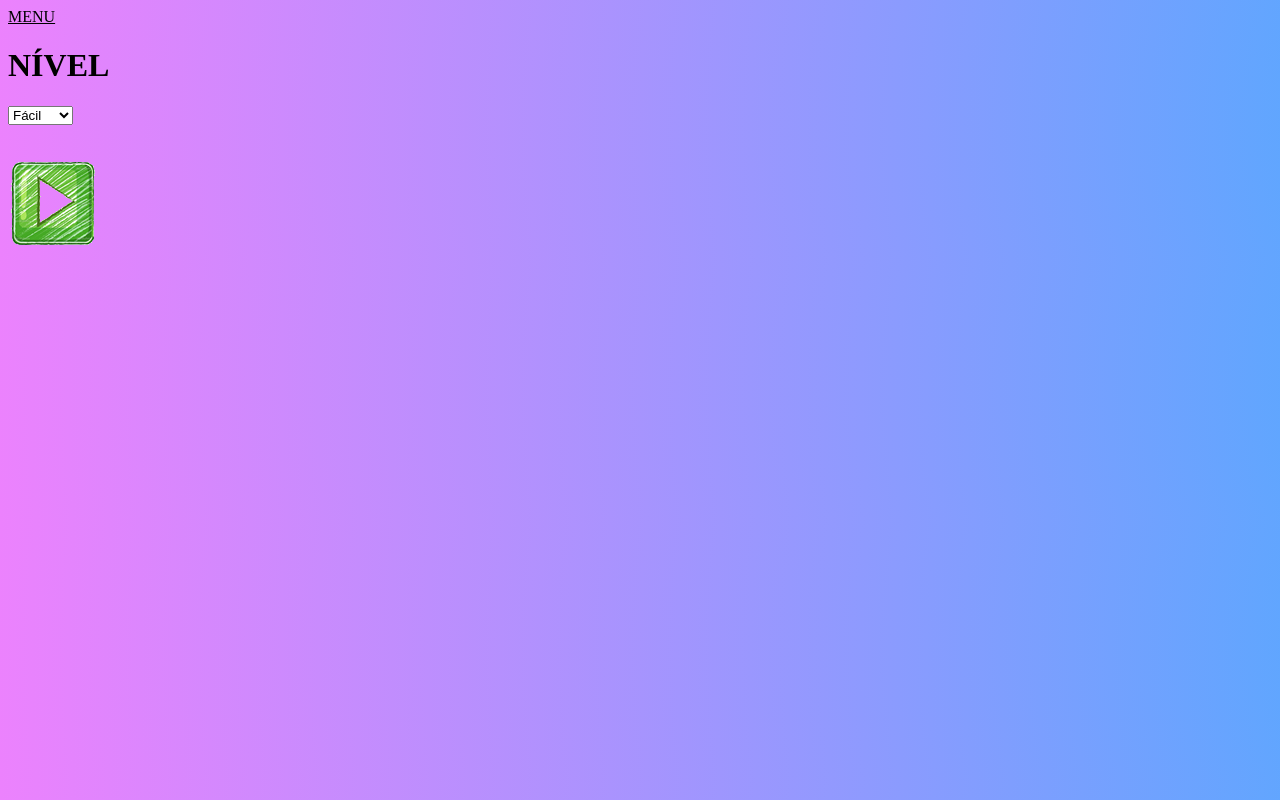
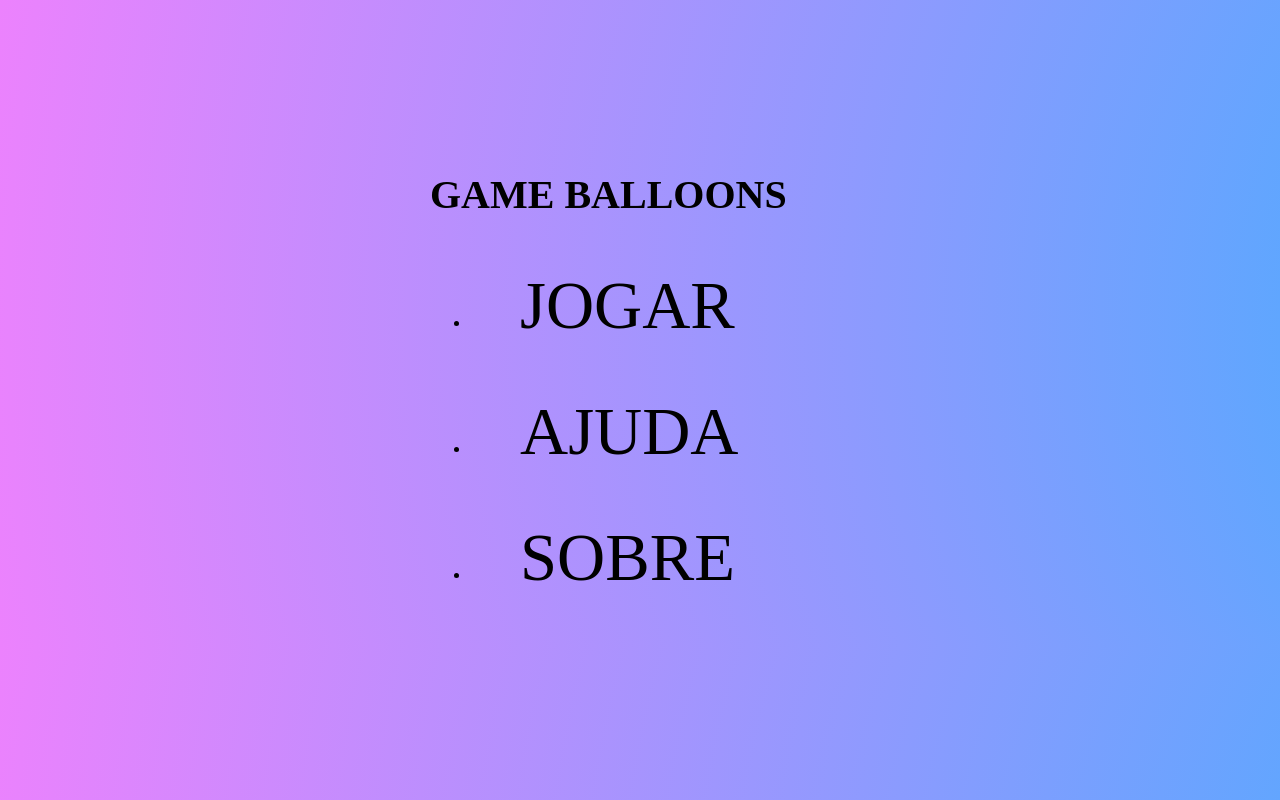
Before and after one commit to giovannafernands/jogo_web_2019, a PHP site: page / in a window 1280 px wide. Run offline with PHP 8.4, Linux system fonts and the light colour scheme.

Commit message:
css do menu

```diff
--- a/balloon.js
+++ b/balloon.js
@@ -16,7 +16,7 @@ function iniciaJogo(){
 
     //3 difícil
     if(nivel_jogo == 3){
-        tempo_segundos = 30;
+        tempo_segundos = 45;
     }
 
     // inserindo segundos
@@ -52,7 +52,7 @@ function contagem_tempo(segundos){
 
 function game_over(){
     remove_eventos_baloes();
-    alert('Fim de jogo, você não conseguiu estourar todos os balões a tempo');
+    alert('QUE PENINHA! VOCÊ PERDEU KKKKKK.');
 }situacao_jogo:
 
 function cria_baloes(qtde_baloes){
@@ -93,7 +93,7 @@ function pontuacao(acao){
 
 function situacao_jogo(balloon_inteiros){
     if(balloon_inteiros == 0){
-        alert('Parabéns, você conseguiu estourar todos os balões e tempo');
+        alert('Parabéns!!!');
         parar_jogo();
     }
 }
--- a/index.html
+++ b/index.html
@@ -1,32 +1,24 @@
-<!DOCTYPE HTML>
-<html lang="pt-br">
-	<head>
-		<meta charset="UTF-8">
-		<title>BALLOON</title>
-		<script src="script.js"></script>
-		<link rel="stylesheet" href="style.css">
-		<link rel="icon" href="https://cdn4.iconfinder.com/data/icons/circus-and-amusement-park-flat/64/balloon-show-circus-512.png">
-	</head>
+<!DOCTYPE html>
+<html lang="en">
+<head>
+	<meta charset="UTF-8">
+	<title>MENU</title>
+	<link rel="stylesheet" href="menu.css">
+	<link rel="icon" href="https://cdn4.iconfinder.com/data/icons/circus-and-amusement-park-flat/64/balloon-show-circus-512.png">
+</head>
+<body>
+	<div class="corpo">
 
+         <h3>GAME BALLOONS</h3>
+		<ul>
+		<li><a href="play.html">JOGAR</a></li>
 
-		<body>
-<div class="banner">
-    <a href="index.html" class="a2"> MENU</a>
+        <li><a href="ajuda.html">AJUDA</a></li>
 
+        <li><a href="#">SOBRE</a></li>
 
-</div>
-		<div>
-			<p>
-				<h1>NÍVEL</h1>
-				<select name="nivel" id="nivel_jogo">
-					<option value="1">Fácil</option>
-					<option value="2">Normal</option>
-					<option value="3">Difícil</option>
-				</select>
-			</p>
-			<br>
-			<img src="imagens/iniciar.png" onclick="iniciaJogo()">
-		</div>
-	</body>
+	</ul>
 
+	</div>
+</body>
 </html>
--- a/menu.css
+++ b/menu.css
@@ -8,6 +8,9 @@ background:
 }
 
 a{
+	  text-decoration: none;
+    text-decoration: none;
+    color:#5f7a06;
 	font-size:50pt;
 	display: block;
 	height: 50px
@@ -21,3 +24,53 @@ a{
 	width: 420px;
 	margin:150px auto 0px auto;
 }
+
+.a2{
+    text-decoration: none;
+    text-decoration: none;
+    color:#5f7a06;
+    color: #000;
+    font-size: 150%;
+    font-size: 150%;
+    margin-right:5%;
+    margin-right:10%;
+    font-family: 'AkzidenzGrotesk BQ Bold';
+    font-family: 'OpenSans-Bold';
+
+
+
+}
+
+.banner{
+    position: absolute;
+    left: 100px;
+    top: 0px;
+    z-index: -1;
+}
+.banner{
+    text-align: left;
+    padding-top: 30%;
+    padding-left: 10%;
+}
+
+big{
+
+    color: #000;
+    font-size: 150%;
+    font-size: 150%;
+    margin-right:5%;
+    margin-right:10%;
+    font-family: 'AkzidenzGrotesk BQ Bold';
+    font-family: 'OpenSans-Bold';
+
+}
+h3{
+	/*background-color: red;*/
+	width: 420px;
+	margin:100px auto 0px auto;
+    color: #000;
+    font-size:30pt;
+    font-family: 'AkzidenzGrotesk BQ Bold';
+    padding-top:5%;
+    padding-left:auto;
+}
--- a/style.css
+++ b/style.css
@@ -45,10 +45,68 @@ body{
     height: 500px;
     background: url('imagens/cenario.png');
 
+
 }
 
-a{
-width:900px;
-height:600px;
-color:black;
+.a2{
+    text-decoration: none;
+    text-decoration: none;
+    color:#5f7a06;
+    color: #FFF;
+    font-size: 150%;
+    font-size: 150%;
+    margin-right:5%;
+    margin-right:10%;
+    font-family: 'AkzidenzGrotesk BQ Bold';
+    font-family: 'OpenSans-Bold';
+
+
+
 }
+
+.banner{
+    position: absolute;
+    left: 100px;
+    top: 0px;
+    z-index: -1;
+}
+.banner{
+    text-align: left;
+    padding-top: 30%;
+    padding-left: 10%;
+}
+
+
+
+h3{
+    color: #000;
+    font-size: 30pt;
+    margin-right:15%;
+    margin-right:20%;
+    font-family: 'OpenSans-Bold';
+    padding-top:2%;
+    padding-left: 45%;
+}
+
+#nivel_jogo{
+    border-radius: 5px;
+    padding-top: 1%;
+    padding-left:5%;
+    display: inline-block;
+    border: 2px solid #000;
+    border-radius: 5px;
+    box-sizing: border-box;
+    margin-right: 5%;
+    margin-left: 45%;
+font-family: 'Arial';
+font-size: 16pt;
+
+}
+
+element {
+
+    margin: 10px;
+    top: -20px;
+    position: relative;
+
+}
```
Also changed, not shown: ajuda.html (added, +25 -0 lines), jogo.html (+4 -5 lines), menu.html (deleted, +0 -22 lines), play.html (added, +35 -0 lines), sobre.html (added, +11 -0 lines).
